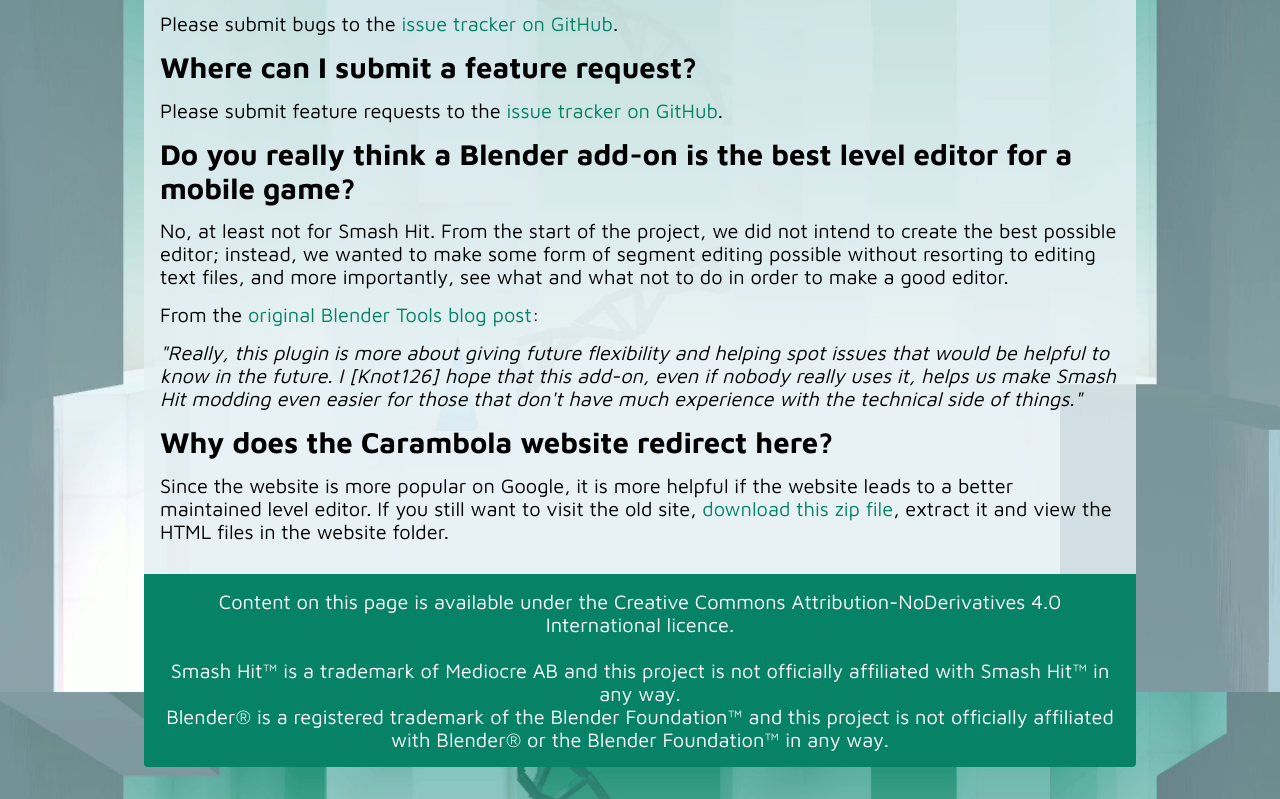
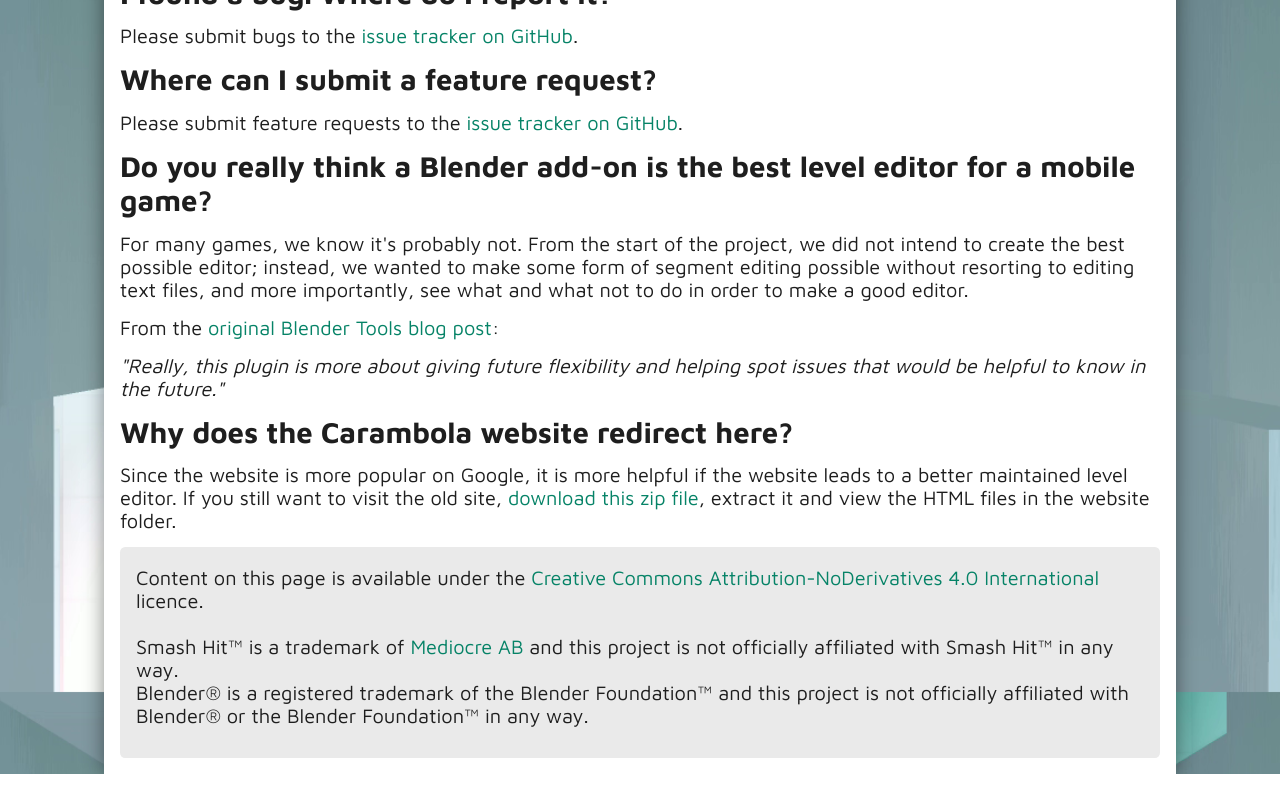
Before and after one commit to Smashing-Tech/Smash-Hit-Blender-Tools, a plain HTML site: page docs/index.html in a window 1280 px wide. Shown: the part 1708-2507 px from the top of the page. After the commit the page ends 2482 px from the top, so only its background shows below. Drawn offline with Linux system fonts and the light colour scheme.

Commit message:
Update website

```diff
--- a/docs/index.html
+++ b/docs/index.html
@@ -8,7 +8,8 @@
 		<meta name="keywords" content="Smash Hit, Modding, Blender, Level Editor, Segment Editor, Smash Hit Blender Tools, Carambola"/>
 	</head>
 	<body>
-		<div class="navbar-section nc-bottom">
+		<div class="main-section nc-top nc-bottom">
+			<div class="navbar-section">
 				<div class="cb-top-item"><img src="./icon.png" width="45px"/></div>
 				<div class="cb-logo-item">Smash Hit™ Blender® Tools</div>
 				<div class="cb-top-item"><b>Home</b></div>
@@ -17,7 +18,6 @@
 				<div class="cb-top-item"><a href="https://github.com/knot126/Smash-Hit-Blender-Tools/wiki">Wiki</a></div>
 				<div class="cb-top-item"><a href="https://www.youtube.com/playlist?list=PL9lOKwOG5hg6yscbrZwv4cXlM3tiHMrud">Tutorials</a></div>
 			</div>
-		<div class="main-section nc-top nc-bottom">
 			<h1>Smash Hit™ Blender® Tools</h1>
 			<div class="carambola-download">
 				<div class="carambola-download-box" onclick="window.open('https://github.com/knot126/Smash-Hit-Blender-Tools/archive/refs/heads/main.zip')">
@@ -29,17 +29,17 @@
 						<p>from master branch</p>
 					</div>
 				</div>
+				<p class="small-text">Works on any platform where Blender is supported.</p>
 			</div>
 			<p class="cb-quote"><b>Smash Hit™ Blender® Tools</b> is an addon for the 3D modeling software Blender that allows the creation of Smash Hit segments &mdash; the most fundamental part of a level.</p>
-			<img src="./screen.png" width="100%"/>
+			<img src="./screen.png" width="100%" style="border-radius: 0.425em;"/>
 			<h2>What can it do?</h2>
-			<p>Blender Tools is currently the most complete Segment Editor for Smash Hit. It can:</p>
+			<p>Blender Tools is an extension for Blender that allows creating Smash Hit segments. It can do most of the things needed to create a complete segment, which includes:</p>
 			<ul>
-				<li>Create Smash Hit segments of varying complexity with boxes, obstacles, decals, power-ups and water.</li>
+				<li>Create Smash Hit segments with boxes, obstacles, decals, power-ups and water.</li>
 				<li>Import other Smash Hit segments for learning and modifying.</li>
 				<li>Export LitMesh files alongside segments which look nearly indistinguishable from the official ones.</li>
 				<li>Make both compressed and uncompressed segment output.</li>
-				<li>And generally help create great Smash Hit segments!</li>
 			</ul>
 			<h2>Questions and Answers</h2>
 
@@ -57,15 +57,16 @@
 			<p>Please submit feature requests to the <a href="https://github.com/knot126/Smash-Hit-Blender-Tools/issues">issue tracker on GitHub</a>.</p>
 
 			<h3>Do you really think a Blender add-on is the best level editor for a mobile game?</h3>
-			<p>No, at least not for Smash Hit. From the start of the project, we did not intend to create the best possible editor; instead, we wanted to make some form of segment editing possible without resorting to editing text files, and more importantly, see what and what not to do in order to make a good editor.</p>
+			<p>For many games, we know it's probably not. From the start of the project, we did not intend to create the best possible editor; instead, we wanted to make some form of segment editing possible without resorting to editing text files, and more importantly, see what and what not to do in order to make a good editor.</p>
 			<p>From the <a href="https://smashingmods.fandom.com/wiki/User_blog:Knot126/Smash_Hit_Blender_Tools_Beta_Now_Out!">original Blender Tools blog post</a>:</p>
-			<p><i>"Really, this plugin is more about giving future flexibility and helping spot issues that would be helpful to know in the future. I [Knot126] hope that this add-on, even if nobody really uses it, helps us make Smash Hit modding even easier for those that don't have much experience with the technical side of things."</i></p>
+			<p><i>"Really, this plugin is more about giving future flexibility and helping spot issues that would be helpful to know in the future."</i></p>
 
 			<h3>Why does the Carambola website redirect here?</h3>
 			<p>Since the website is more popular on Google, it is more helpful if the website leads to a better maintained level editor. If you still want to visit the old site, <a href="https://github.com/knot126/Carambola/archive/391a06d9f65e4664dd5bd3887893efb789ae872c.zip">download this zip file</a>, extract it and view the HTML files in the website folder.</p>
+
+			<div class="bottom-section">
+				<p>Content on this page is available under the <a rel="license" href="https://creativecommons.org/licenses/by-nd/4.0/legalcode">Creative Commons Attribution-NoDerivatives 4.0 International</a> licence.<br/><br/>Smash Hit™ is a trademark of <a href="https://medicore.se">Mediocre AB</a> and this project is not officially affiliated with Smash Hit™ in any way.<br/>Blender® is a registered trademark of the Blender Foundation™ and this project is not officially affiliated with Blender® or the Blender Foundation™ in any way.</p>
 			</div>
-		<div class="bottom-section nc-top">
-			<p>Content on this page is available under the <a rel="license" href="https://creativecommons.org/licenses/by-nd/4.0/legalcode">Creative Commons Attribution-NoDerivatives 4.0 International</a> licence.<br/><br/>Smash Hit™ is a trademark of <a href="https://medicore.se">Mediocre AB</a> and this project is not officially affiliated with Smash Hit™ in any way.<br/>Blender® is a registered trademark of the Blender Foundation™ and this project is not officially affiliated with Blender® or the Blender Foundation™ in any way.</p>
 		</div>
 	</body>
 </html>
--- a/docs/main.css
+++ b/docs/main.css
@@ -10,7 +10,7 @@
 	margin-bottom: 0.5em;
 }
 
-h1 { font-size: 42pt; color: #068367; text-align: center; }
+h1 { font-size: 42pt; color: #068367; text-align: center; margin: 0.75em; }
 h2 { font-size: 28pt; color: #068367; text-align: center; }
 h3 { font-size: 22pt; }
 h4 { font-size: 18pt; }
@@ -55,10 +55,11 @@
 
 .main-section {
 	border: none;
-	background: #e4f0f4d0;
-	max-width: 60em;
+	box-shadow: 0 0.0em 1.2em #0007;
+	background: #fff;
+	color: #1e1e1e;
+	max-width: 65em;
 	margin: auto;
-	margin-top: 0;
 	padding: 1em;
 	border-radius: 0.25em;
 }
@@ -85,14 +86,17 @@
 }
 
 .navbar-section {
-	background: #068367;
+	background: #eaeaea;
 	border: none;
 	border-radius: 0.325em;
-	color: #fff;
 	padding: 1em;
-	margin: auto;
-	margin-top: 2em;
-	max-width: 60em;
+}
+
+.bottom-section {
+	background: #eaeaea;
+	border: none;
+	border-radius: 0.325em;
+	padding: 1em;
 }
 
 .cb-top-item {
@@ -109,22 +113,6 @@
 	display: inline-block;
 	vertical-align: middle;
 	font-family: "Maven Pro", sans-serif;
-}
-
-.bottom-section {
-	background: #068367;
-	border-radius: 0.25em;
-	text-align: center;
-	padding: 1em;
-	color: #fff;
-	margin: auto;
-	margin-top: 0;
-	margin-bottom: 2em;
-	max-width: 60em;
-}
-
-.bottom-section p, .notice-section p {
-	margin: 0;
 }
 
 .nc-top {
@@ -165,14 +153,15 @@
 
 .carambola-download {
 	float: right;
-	max-width: 40%;
+	max-width: 20em;
 	padding: 0.75em;
 }
 
 .carambola-download-box {
 	padding: 1em;
-	border-radius: 0.2em;
+	border-radius: 0.325em;
 	background: #068367;
+	box-shadow: 0 0.2em 0.4em #0000003f;
 	color: #fff;
 	cursor: pointer;
 	overflow: auto;
@@ -194,3 +183,7 @@
 	width: calc(100% - 50px - 0.4em);
 	padding-left: 0.4em;
 }
+
+.small-text {
+	font-size: 10pt;
+}
```
Also changed, not shown: docs/screen.png. Lines whose indentation alone changed are shown as unchanged.
